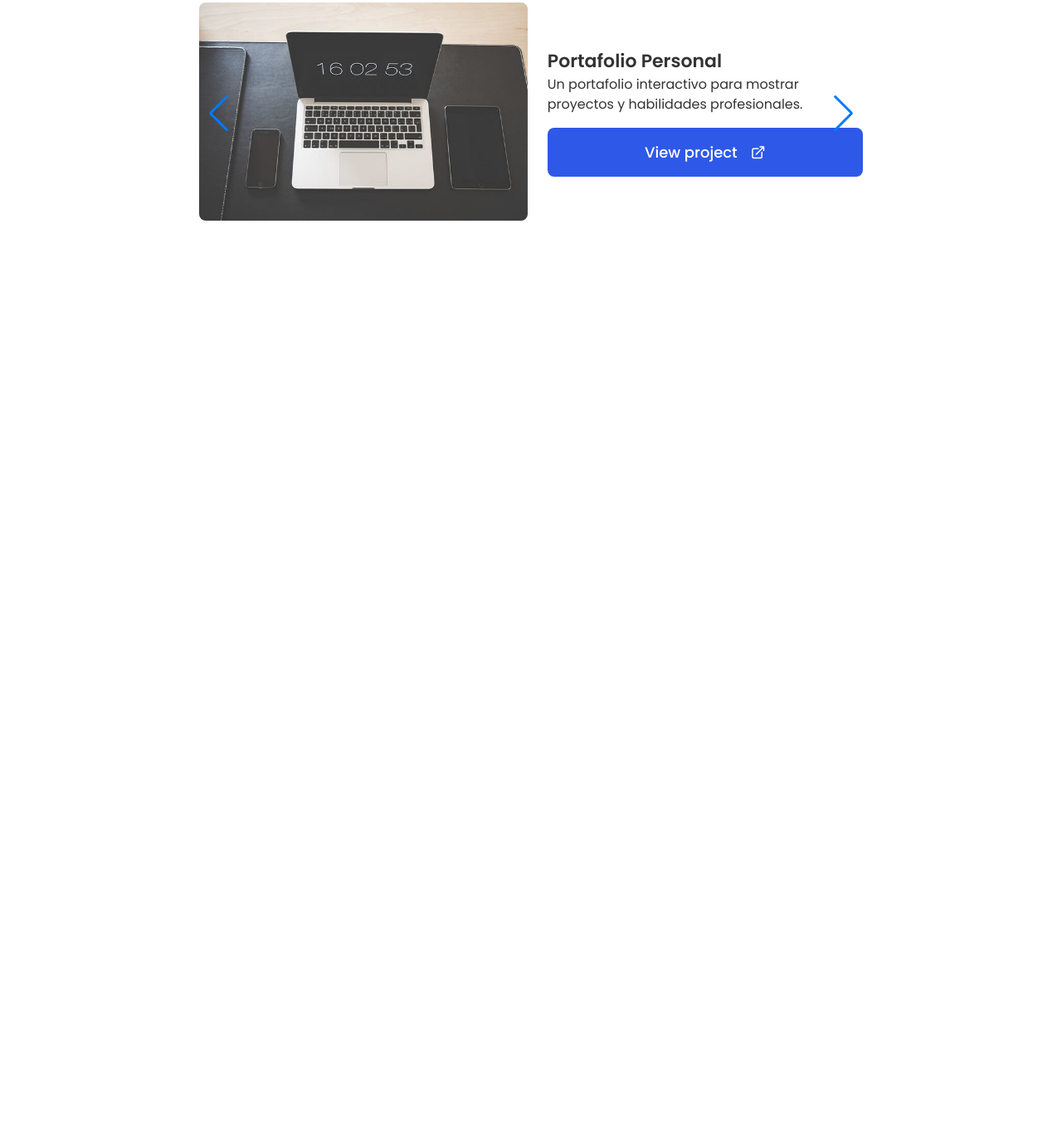
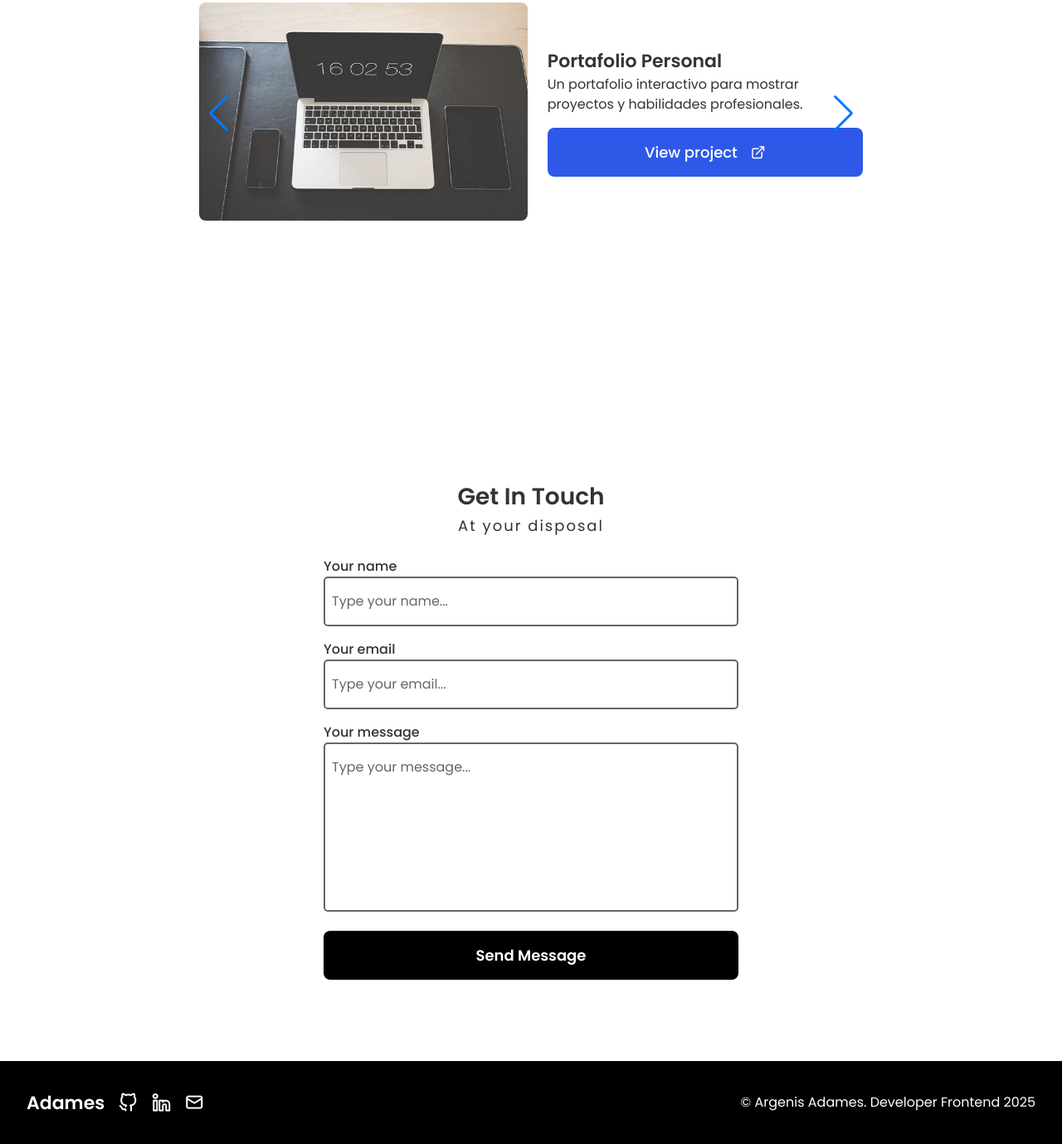
Before and after one commit to Adames1/portfolio-adames.io, a plain HTML site: page index.html in a window 1280 px wide. Shown: the part 2721-4100 px from the top of the page at 83% size. Before the commit the page ends 3200 px from the top, so only its background shows below. Drawn offline with nearby package versions, Linux system fonts and the light colour scheme.

Commit message:
Update portfolio. Add form and custom.

```diff
--- a/assets/css/styles.css
+++ b/assets/css/styles.css
@@ -269,7 +269,8 @@ nav .logo h1 {
 
 .content-about__info,
 .content-skills__info,
-.content-portfolio__info {
+.content-portfolio__info,
+.content-contact {
   text-align: center;
 }
 
@@ -391,6 +392,76 @@ nav .logo h1 {
   font-weight: 500;
 }
 
+/* contact form styles */
+.content-form {
+  margin-top: var(--spacing-md);
+}
+
+form {
+  width: 100%;
+  display: grid;
+  place-content: center;
+  gap: var(--spacing-sm);
+}
+
+.group-input input,
+.group-input textarea {
+  width: 100%;
+  outline: none;
+  border: 2px solid var(--color-dark-gray);
+  border-radius: 5px;
+  padding: var(--spacing-xs);
+  font-family: var(--font-family);
+}
+
+.group-input input::placeholder,
+.group-input textarea::placeholder {
+  color: var(--color-dark-gray);
+}
+
+.group-input label {
+  display: block;
+  text-align: left;
+  color: var(--text-color);
+  font-weight: 500;
+}
+
+.button-submit {
+  width: 100%;
+}
+
+/* footer styles */
+footer {
+  background-color: var(--color-black);
+  color: var(--color-white);
+  padding: var(--spacing-sm);
+}
+
+.content-footer {
+  display: flex;
+  flex-direction: column;
+  place-content: center;
+  text-align: center;
+  gap: var(--spacing-sm);
+}
+
+footer .logo h1 {
+  font-size: var(--font-size-lg);
+  font-weight: 600;
+}
+
+.footer-social {
+  display: flex;
+  gap: var(--spacing-sm);
+  justify-content: center;
+  align-items: center;
+}
+
+.footer-social .footer-social__link .uil {
+  font-size: var(--spacing-md);
+  display: block;
+}
+
 /* Modo responsive */
 @media screen and (min-width: 768px) {
   nav {
@@ -453,6 +524,38 @@ nav .logo h1 {
   .swiper-slide__info .swiper-slide__info--link {
     margin-top: var(--spacing-sm);
   }
+
+  .content-form {
+    width: 400px;
+  }
+
+  form {
+    place-content: initial;
+  }
+
+  .group-input input,
+  .group-input textarea {
+    padding: var(--spacing-sm) var(--spacing-xs);
+  }
+
+  .button-submit {
+    padding: var(--spacing-sm);
+    font-size: var(--font-size-md);
+  }
+
+  .content-footer {
+    display: flex;
+    flex-direction: row;
+    justify-content: space-between;
+    align-items: center;
+    text-align: center;
+  }
+
+  .content-footer__left {
+    display: flex;
+    align-items: center;
+    gap: var(--spacing-sm);
+  }
 }
 
 @media screen and (min-width: 1024px) {
@@ -503,4 +606,8 @@ nav .logo h1 {
   .swiper-slide__info .swiper-slide__info--link {
     font-size: var(--font-size-md);
   }
+
+  .content-form {
+    width: 500px;
+  }
 }
--- a/assets/js/main.js
+++ b/assets/js/main.js
@@ -64,4 +64,42 @@ document.addEventListener("DOMContentLoaded", function () {
   }
 
   uiProjects();
+
+  // script emailjs
+  emailjs.init("3_s2rcpMAsQqb1TFR");
+
+  document
+    .getElementById("myForm")
+    .addEventListener("submit", function (event) {
+      event.preventDefault(); // Evitar recargar la página
+
+      const submitButton = document.querySelector(".button-submit");
+      const originalButtonText = submitButton.textContent;
+
+      submitButton.textContent = "Sending Message...";
+      submitButton.disabled = true;
+
+      emailjs
+        .sendForm("service_y70q27h", "template_hg3o5ol", this)
+        .then((response) => {
+          console.log("SUCCESS!", response.status, response.text);
+
+          submitButton.textContent = "Message Sent";
+          submitButton.style.backgroundColor = "#08a208";
+
+          this.reset();
+
+          setTimeout(() => {
+            submitButton.textContent = originalButtonText;
+            submitButton.disabled = false;
+            submitButton.style.backgroundColor = ""; // Restaurar el color original del botón
+          }, 3000);
+        })
+        .catch((error) => {
+          console.log("FAILED...", error);
+
+          submitButton.textContent = originalButtonText;
+          submitButton.disabled = false;
+        });
+    });
 });
--- a/index.html
+++ b/index.html
@@ -9,6 +9,8 @@
     <link rel="stylesheet" href="https://cdn.jsdelivr.net/npm/swiper@11/swiper-bundle.min.css" />
     <link rel="stylesheet" href="./assets/css/reset.css">
     <link rel="stylesheet" href="./assets/css/styles.css">
+    <script type="text/javascript" src="https://cdn.jsdelivr.net/npm/@emailjs/browser@4/dist/email.min.js">
+    </script>
 </head>
 
 <body>
@@ -16,7 +18,7 @@
     <!-- HEADER -->
     <header class="header">
         <nav class="container">
-            <a href="#" class="logo">
+            <a href="#home" class="logo">
                 <h1>Adames</h1>
             </a>
             <ul class="nav-menu">
@@ -193,9 +195,60 @@
         <!-- SECTION PROJECTS -->
 
         <!-- SECTION CONTACT -->
+        <section id="contact" class="section section-contact">
+            <div class="container content-contact">
+                <div class="content-contact__info">
+                    <h2 class="title">Get In Touch</h2>
+                    <span class="subtitle">At your disposal</span>
+                </div>
+                <div class="content-form">
+                    <form id="myForm">
+                        <div class="group-input">
+                            <label for="name">Your name</label>
+                            <input type="text" name="name" id="name" placeholder="Type your name..." required>
+                        </div>
+                        <div class="group-input">
+                            <label for="email">Your email</label>
+                            <input type="email" name="email" id="email" placeholder="Type your email..." required>
+                        </div>
+                        <div class="group-input">
+                            <label for="message">Your message</label>
+                            <textarea name="message" id="message" cols="30" rows="7" placeholder="Type your message..."
+                                required></textarea>
+                        </div>
+                        <button type="submit" class="button button-submit">Send Message</button>
+                    </form>
+                </div>
+            </div>
+        </section>
         <!-- SECTION CONTACT -->
+
     </main>
     <!-- CONTENT MAIN -->
+
+    <footer>
+        <div class="container content-footer">
+            <div class="content-footer__left">
+                <a href="#home" class="logo">
+                    <h1>Adames</h1>
+                </a>
+                <div class="footer-social">
+                    <a href="#" class="footer-social__link" title="Github">
+                        <i class="uil uil-github-alt"></i>
+                    </a>
+                    <a href="#" class="footer-social__link" title="Linkedin">
+                        <i class="uil uil-linkedin-alt"></i>
+                    </a>
+                    <a href="#" class="footer-social__link" title="Gmail">
+                        <i class="uil uil-envelope-alt"></i>
+                    </a>
+                </div>
+            </div>
+            <div class="content-footer__right">
+                <p>&copy; Argenis Adames. Developer Frontend 2025</p>
+            </div>
+        </div>
+    </footer>
 
     <script src="https://cdn.jsdelivr.net/npm/swiper@11/swiper-bundle.min.js"></script>
     <script src="./assets/js/main.js"></script>
```
